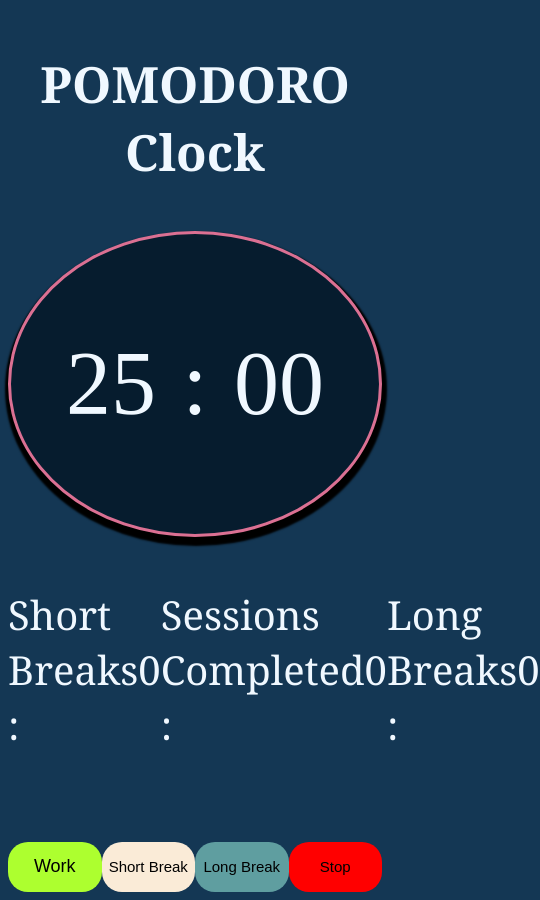
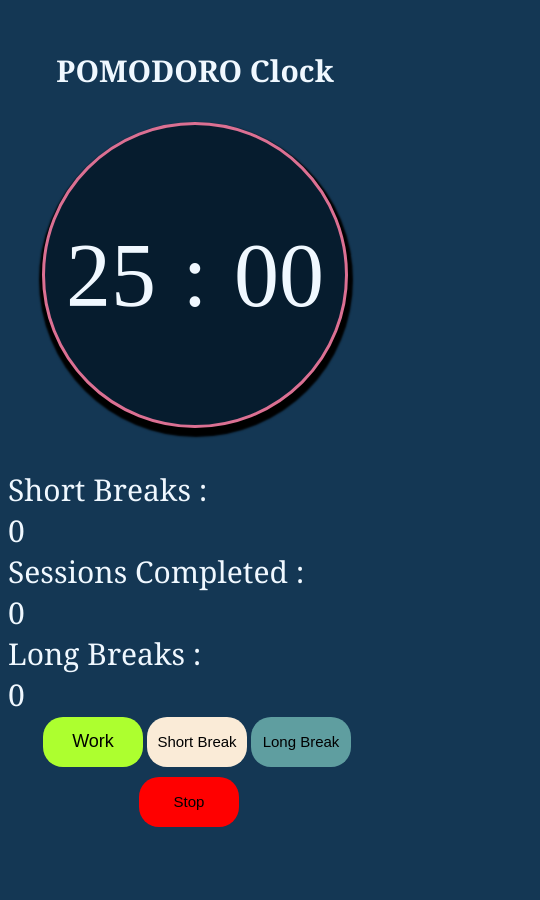
Before and after one commit to jaymalave/PomodoroJS, a plain HTML site: page index.html in a window 390 px wide. Shown: the whole page, 540 px wide, since content can reach past the window. After the commit the page ends 844 px from the top, so only its background shows below. Drawn offline with Linux system fonts and the light colour scheme.

Commit message:
mobile version updated

```diff
--- a/script.js
+++ b/script.js
@@ -16,9 +16,6 @@ var pomodoro = {
         var self = this;  //carry the context.
         this.minutesDOM = document.querySelector('#minutes');
         this.secondsDOM = document.querySelector('#seconds');
-        // this.sessionsDOM = document.querySelector('#number');
-        this.shortBDOM = document.querySelector('.short-break');
-        this.longBDOM = document.querySelector('.long-break');
         this.interval = setInterval(function(){
              self.intervalCallback.apply(self);
         }, 1000);
@@ -84,7 +81,6 @@ var pomodoro = {
         },
 
 
-
         intervalCallback : function(){
             if(!this.started) return false;
             if(this.seconds == 0){
--- a/styles.css
+++ b/styles.css
@@ -1,6 +1,5 @@
 body {
     background: #143754;
-
 }
 
 h1 {
@@ -88,3 +87,29 @@ button {
     font-size: 40px;
     font-family: Georgia, 'Times New Roman', Times, serif;
 }
+
+@media only screen and (max-width: 400px){
+    .sessions{
+        display: inline;
+        margin: 5px;
+        font-size: 30px;
+    }
+    h1 {
+        font-size: 30px;
+    }
+    .buttons {
+        display: inline;
+        margin: 30px;
+    }
+    #stop {
+        text-align: center;
+        position: relative;
+        margin-top: 10px;
+        margin-left: 35%;
+    }
+    .container{
+        width: 300px;
+        height: 300px;
+
+    }
+}
```
Also changed, not shown: 1 other file.
